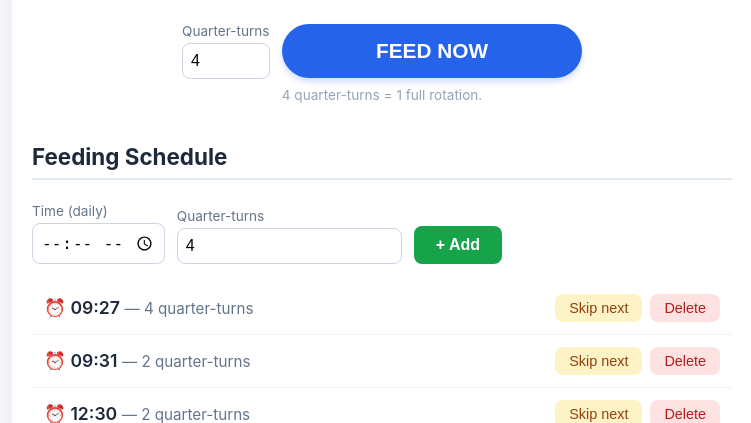
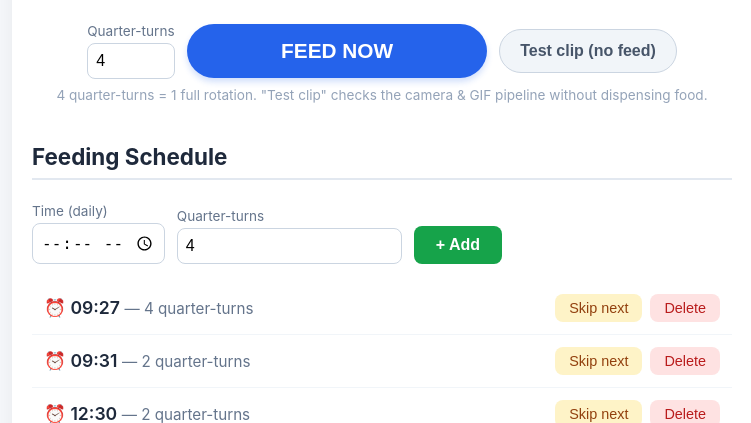
Before and after one commit to yael-lorenzo/fish-feeder-raspberry-zero-w, a Flask app: page / in a window 1280 px wide. Shown: the part 676-1099 px from the top of the page, without its empty margins (258-1009 px from the left). Run offline with Flask 3, Linux system fonts and the light colour scheme.

Commit message:
Feature dryrun to test video recording

```diff
--- a/app.py
+++ b/app.py
@@ -40,6 +40,7 @@ VIDEO_FPS = 15             # capture frame rate
 GIF_FPS = 12               # GIF frame rate — smooth enough to read in the browser
 GIF_WIDTH = 400            # GIF is scaled to this width (height auto) to stay light
 CONVERT_TIMEOUT = 240      # max seconds for the ffmpeg GIF conversion (Pi Zero is slow)
+DRYRUN_FILE = "dryrun_latest.gif"  # single reusable test clip, overwritten each dry run
 
 def motor_off():
     """Cut power to every motor coil. Safe to call anytime; never raises."""
@@ -212,14 +213,14 @@ def _stop_recorder(proc):
     except Exception as e:
         print(f"Error stopping recorder: {e}")
 
-def record_feed_gif(quarters, gif_path):
+def record_feed_gif(quarters, gif_path, spin=True):
     """
-    Spin the motor by `quarters` quarter-turns while filming a short clip
-    (pre-roll -> spin -> post-roll), then save it as an animated GIF.
+    Film a short clip (pre-roll -> motor -> post-roll) and save it as a GIF.
 
-    The motor spin is the ONE guaranteed step: if the camera won't start, the
-    disk is full, ffmpeg is missing, or anything else goes wrong, the fish are
-    still fed. Everything except the spin is best-effort.
+    With spin=True the motor actually turns `quarters` quarter-turns — this is
+    the ONE guaranteed step of a real feed. With spin=False (dry run) the motor
+    stays still but we hold for the same estimated duration, so the clip and its
+    conversion cost match a real feed without dispensing food.
 
     Returns True only if a GIF file was actually produced.
     """
@@ -248,8 +249,15 @@ def record_feed_gif(quarters, gif_path):
         proc = None
 
     # 2. CRITICAL: spin the motor no matter what happened above.
+    #    Dry run: skip the spin but hold for the same estimated time so the
+    #    clip length (and thus conversion cost) mirrors a real feed.
     try:
-        spin_feeder_motor(rotations=rotations)
+        if spin:
+            spin_feeder_motor(rotations=rotations)
+        else:
+            est_spin = 684 * rotations * len(step_sequence) * 0.001
+            print(f"DRY RUN: holding ~{est_spin:.1f}s, motor NOT moving.")
+            time.sleep(est_spin)
     except Exception as e:
         print(f"Motor error during feed: {e}")
         motor_off()  # never leave the coils energized
@@ -346,6 +354,30 @@ def perform_feed(quarters=4):
             # Release the camera lock only after all hardware work is done.
             camera_streaming_allowed = True
 
+def perform_dry_run(quarters=4):
+    """
+    Test the camera + GIF pipeline WITHOUT feeding: records and converts a clip
+    exactly like a real feed, but the motor never moves. The result overwrites a
+    single reusable file and is NOT added to the feeding log.
+
+    Returns True if a valid GIF was produced (pipeline healthy).
+    """
+    global camera_streaming_allowed
+    quarters = clean_quarters(quarters)
+
+    with feed_lock:
+        camera_streaming_allowed = False
+        time.sleep(0.3)
+        print(f"\n--- DRY RUN: recording test clip (motor OFF) ---")
+        try:
+            filepath = os.path.join("photos", DRYRUN_FILE)
+            return record_feed_gif(quarters, filepath, spin=False)
+        except Exception as e:
+            print(f"Dry run error: {e}")
+            return False
+        finally:
+            camera_streaming_allowed = True
+
 # --- BACKGROUND SCHEDULER ---
 def scheduler_loop():
     """Fire scheduled feedings once per matching minute, and prune history once a day."""
@@ -412,6 +444,13 @@ def index():
 
     current_time = datetime.now().strftime("%Y-%m-%d %H:%M:%S")
     schedule = sorted(load_schedule().get("entries", []), key=lambda e: e.get("time", ""))
+
+    # Dry-run status banner + preview of the latest test clip (cache-busted by mtime).
+    dryrun_status = request.args.get('dryrun')  # 'ok' | 'err' | None
+    dryrun_path = os.path.join("photos", DRYRUN_FILE)
+    dryrun_available = os.path.exists(dryrun_path)
+    dryrun_mtime = int(os.path.getmtime(dryrun_path)) if dryrun_available else 0
+
     return render_template(
         'index.html',
         current_time=current_time,
@@ -421,6 +460,10 @@ def index():
         is_today=(day == today_str),
         prev_day=prev_day,
         next_day=next_day,
+        dryrun_status=dryrun_status,
+        dryrun_available=dryrun_available,
+        dryrun_file=DRYRUN_FILE,
+        dryrun_mtime=dryrun_mtime,
     )
 
 @app.route('/video_feed')
@@ -432,6 +475,12 @@ def feed():
     quarters = clean_quarters(request.form.get('quarters'), default=4)
     perform_feed(quarters)
     return redirect(url_for('index'))
+
+@app.route('/dryrun', methods=['POST'])
+def dryrun():
+    quarters = clean_quarters(request.form.get('quarters'), default=4)
+    ok = perform_dry_run(quarters)
+    return redirect(url_for('index', dryrun=('ok' if ok else 'err')))
 
 @app.route('/schedule/add', methods=['POST'])
 def schedule_add():
--- a/templates/index.html
+++ b/templates/index.html
@@ -46,6 +46,13 @@
         .page-link { text-decoration: none; background: #eff6ff; color: #2563eb; padding: 8px 16px; border-radius: 8px; font-size: 0.95rem; font-weight: 500; }
         .page-link:hover { background: #dbeafe; }
         .page-link.disabled { background: #f1f5f9; color: #cbd5e1; cursor: default; }
+        .btn-dryrun { background: #f1f5f9; color: #475569; border: 1px solid #cbd5e1; padding: 12px 20px; font-size: 1rem; font-weight: 600; border-radius: 50px; cursor: pointer; }
+        .btn-dryrun:hover { background: #e2e8f0; }
+        .banner { margin: 14px auto 0; padding: 12px 16px; border-radius: 10px; font-size: 0.95rem; max-width: 420px; }
+        .banner.ok { background: #dcfce7; color: #166534; border: 1px solid #86efac; }
+        .banner.err { background: #fee2e2; color: #991b1b; border: 1px solid #fca5a5; }
+        .dryrun-preview { margin-top: 14px; }
+        .dryrun-gif { max-width: 100%; border-radius: 8px; border: 2px dashed #cbd5e1; }
     </style>
 </head>
 <body>
@@ -64,9 +71,25 @@
                 <input type="number" name="quarters" value="4" min="1" step="1">
             </label>
             <button type="submit" class="btn-feed" onclick="this.innerText='Serving Food...';">FEED NOW</button>
+            <button type="submit" class="btn-dryrun" formaction="{{ url_for('dryrun') }}"
+                    onclick="this.innerText='Recording test…';"
+                    title="Records and converts a test clip without moving the motor">Test clip (no feed)</button>
         </div>
     </form>
-    <p class="hint" style="margin-top:8px;">4 quarter-turns = 1 full rotation.</p>
+    <p class="hint" style="margin-top:8px;">4 quarter-turns = 1 full rotation. "Test clip" checks the camera &amp; GIF pipeline without dispensing food.</p>
+
+    {% if dryrun_status == 'ok' %}
+    <div class="banner ok">✅ Dry run succeeded — camera &amp; clip pipeline is working. The motor did <strong>not</strong> move.</div>
+    {% elif dryrun_status == 'err' %}
+    <div class="banner err">❌ Dry run failed — no clip was produced. Check the service log for the reason (<code>journalctl -u fishfeeder.service</code>).</div>
+    {% endif %}
+
+    {% if dryrun_available %}
+    <div class="dryrun-preview">
+        <p class="hint">Latest test clip:</p>
+        <img class="dryrun-gif" src="{{ url_for('get_photo', filename=dryrun_file) }}?v={{ dryrun_mtime }}" alt="Latest dry-run clip">
+    </div>
+    {% endif %}
 
     <div class="card">
         <h3 class="card-title">Feeding Schedule</h3>
```
